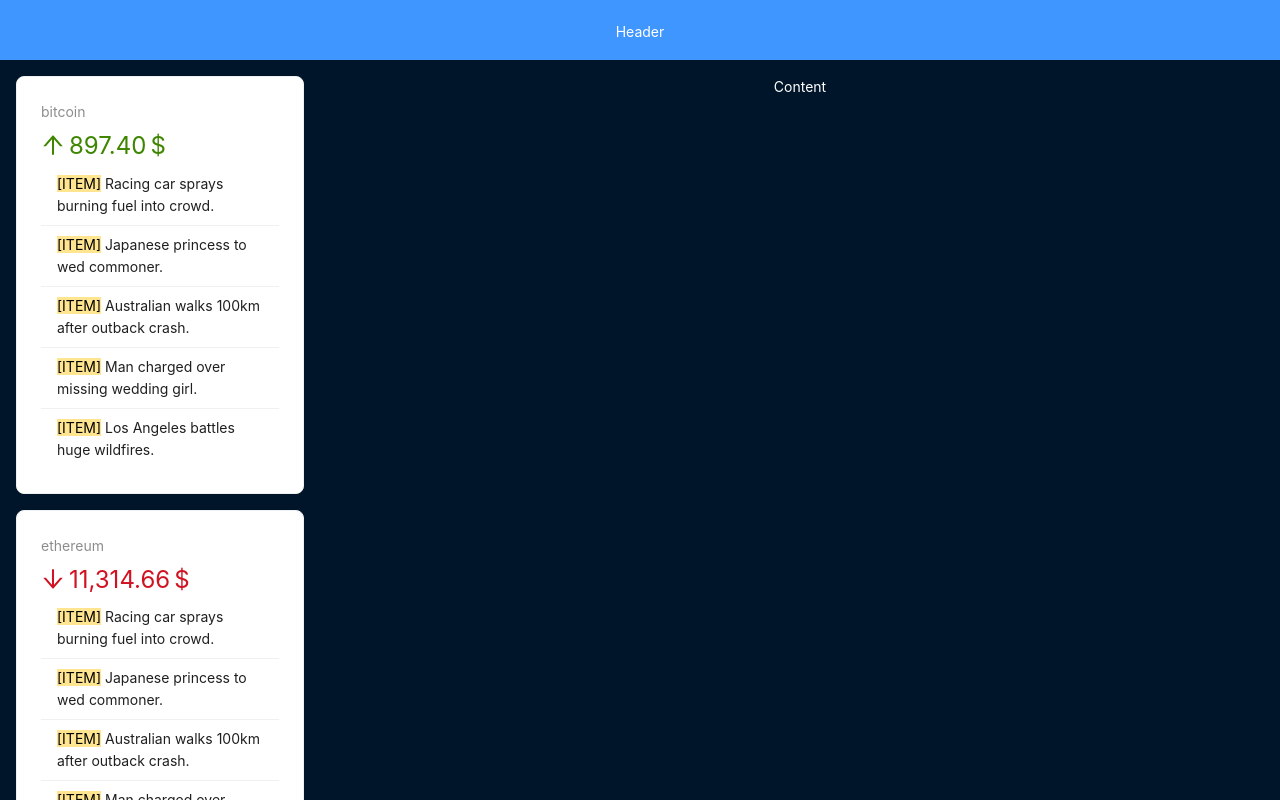
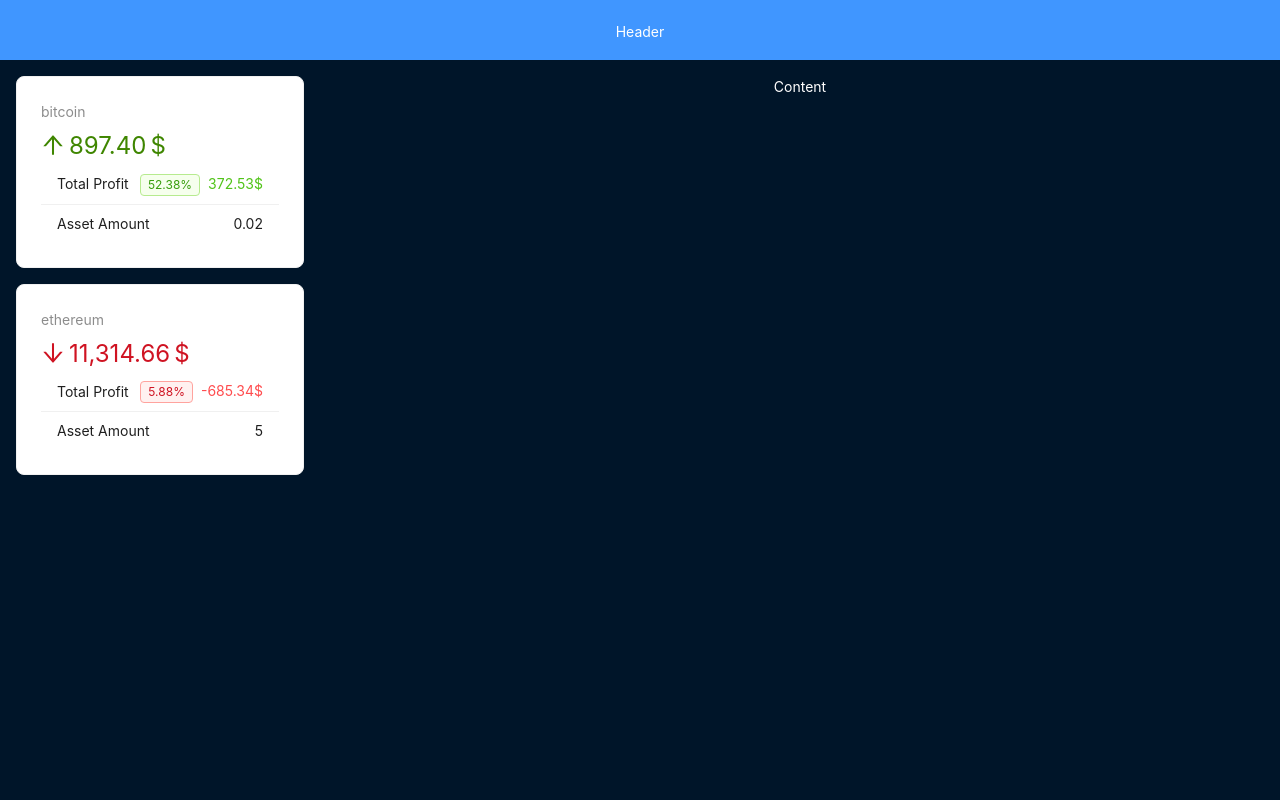
Before and after one commit to roma-marshall/crypto-tracker, a React (Vite) app: page / in a window 1280 px wide. Shown: the top 800 px of the page. Built offline with nearby package versions, Linux system fonts and the light colour scheme.

Commit message:
Card extended

```diff
--- a/src/components/layout/AppSider.jsx
+++ b/src/components/layout/AppSider.jsx
@@ -1,20 +1,12 @@
-import React, { useEffect, useState } from 'react'
-import { Layout, Card, Statistic, List, Typography, Spin } from 'antd'
-import { ArrowDownOutlined, ArrowUpOutlined } from '@ant-design/icons'
-import { fakeFetchAssets, fakeFetchCrypto } from '../../api'
-import { percentDifference } from '../../utils'
+import React, {useEffect, useState} from 'react'
+import {Layout, Card, Statistic, List, Typography, Spin, Tag} from 'antd'
+import {ArrowDownOutlined, ArrowUpOutlined} from '@ant-design/icons'
+import {fakeFetchAssets, fakeFetchCrypto} from '../../api'
+import {percentDifference} from '../../utils'
 
 const siderStyle = {
   padding: '1rem',
 }
-
-const data = [
-  'Racing car sprays burning fuel into crowd.',
-  'Japanese princess to wed commoner.',
-  'Australian walks 100km after outback crash.',
-  'Man charged over missing wedding girl.',
-  'Los Angeles battles huge wildfires.',
-]
 
 export default function AppSider() {
   const [loading, setLoading] = useState(false)
@@ -24,7 +16,7 @@
   useEffect(() => {
     async function preload() {
       setLoading(true)
-      const { result } = await fakeFetchCrypto()
+      const {result} = await fakeFetchCrypto()
       const assets = await fakeFetchAssets()
 
       setCrypto(result)
@@ -40,32 +32,50 @@
       }))
       setLoading(false)
     }
+
     preload()
   }, [])
 
   if (loading) {
-    return <Spin fullscreen />
+    return <Spin fullscreen/>
   }
 
 
   return (
     <Layout.Sider width="25%" style={siderStyle}>
       {assets.map(asset => (
-        <Card key={asset.id} style={{ marginBottom: '1rem' }}>
+        <Card key={asset.id} style={{marginBottom: '1rem'}}>
           <Statistic
             title={asset.id}
             value={asset.totalAmount}
             precision={2}
-            valueStyle={{ color: asset.grow ? '#3f8600' : '#cf1322' }}
-            prefix={asset.grow ? <ArrowUpOutlined /> : <ArrowDownOutlined />}
+            valueStyle={{color: asset.grow ? '#3f8600' : '#cf1322'}}
+            prefix={asset.grow ? <ArrowUpOutlined/> : <ArrowDownOutlined/>}
             suffix="$"
           />
           <List
             size="small"
-            dataSource={data}
+            dataSource={[
+              {title: 'Total Profit', value: asset.totalProfit, withTag: true},
+              {title: 'Asset Amount', value: asset.amount, isPlain: true},
+              // {title: 'Difference', value: asset.growPercent},
+            ]}
             renderItem={(item) => (
               <List.Item>
-                <Typography.Text mark>[ITEM]</Typography.Text> {item}
+                <span>{item.title}</span>
+                <span>
+                  {item.withTag && (
+                    <Tag color={asset.grow ? 'green' : 'red'}>
+                      {asset.growPercent}%
+                    </Tag>
+                  )}
+                  {item.isPlain && item.value}
+                    {!item.isPlain && (
+                      <Typography.Text type={asset.grow ? 'success' : 'danger'}>
+                        {item.value.toFixed(2)}$
+                      </Typography.Text>
+                    )}
+                </span>
               </List.Item>
             )}
           />
--- a/src/utils.js
+++ b/src/utils.js
@@ -1,3 +1,3 @@
 export function percentDifference(a, b) {
-  return 100 * Math.abs( (a - b) / ( (a + b) / 2 ))
+  return +(100 * Math.abs( (a - b) / ( (a + b) / 2 ))).toFixed(2)
 }
```
